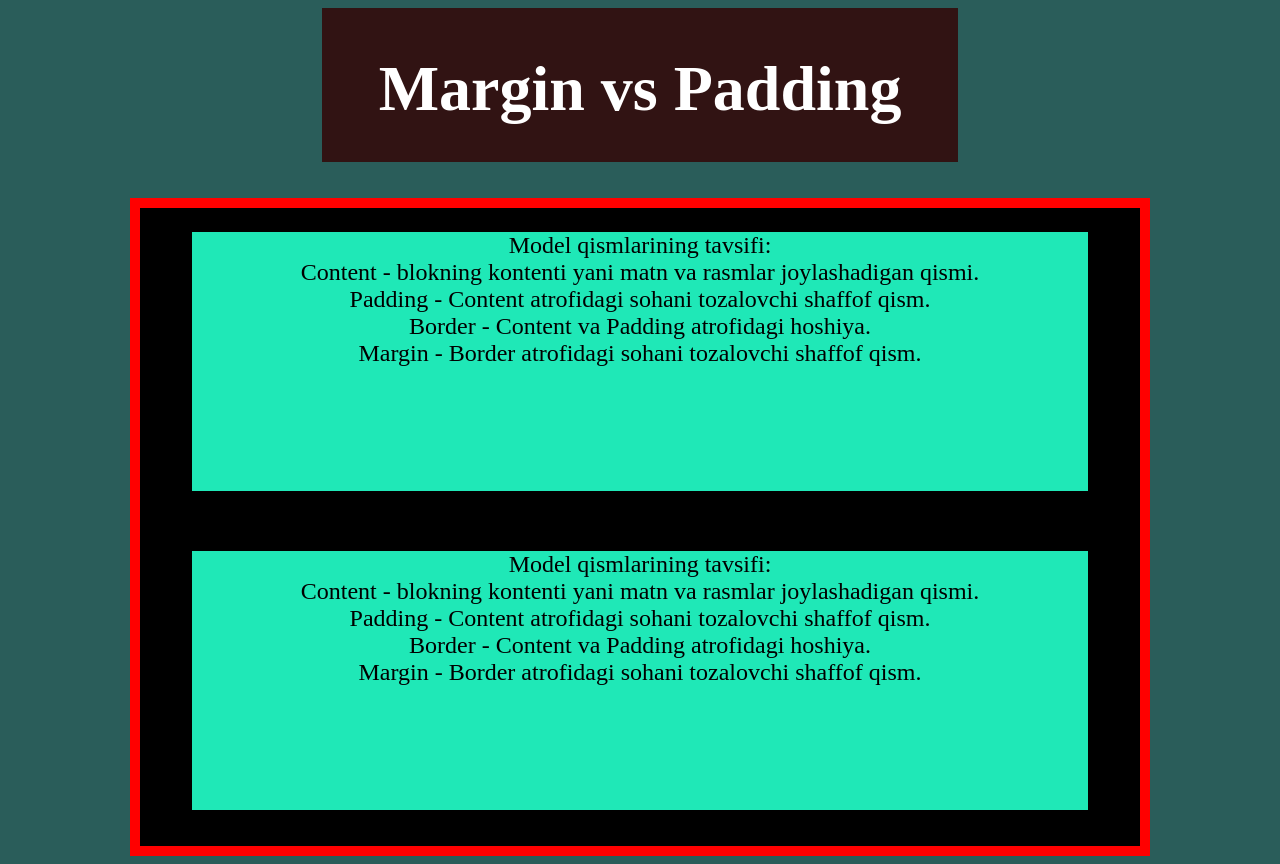
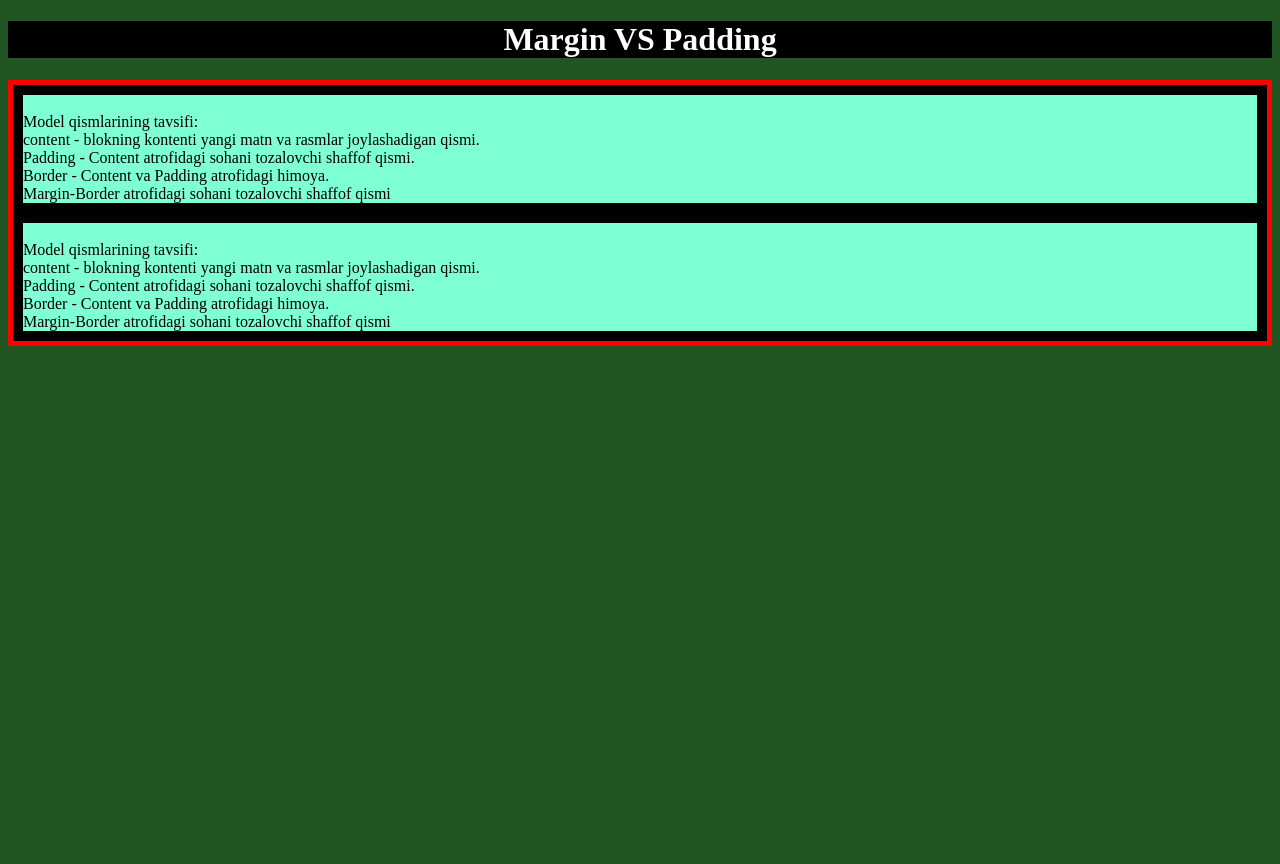
Before and after one commit to donik-713/2330test, a plain HTML site: page index.html in a window 1280 px wide. After the commit the page ends 800 px from the top, so only its background shows below. Drawn offline with Linux system fonts and the light colour scheme.

Commit message:
Add files via upload

```diff
--- a/index.html
+++ b/index.html
@@ -3,37 +3,42 @@
 <head>
     <meta charset="UTF-8">
     <meta name="viewport" content="width=device-width, initial-scale=1.0">
-    <title>Document</title>
+    <title>vs code</title>
     <link rel="stylesheet" href="style.css">
 </head>
-<body>
-    <h1 class="mmn" >Margin vs Padding</h1>
-    <br><br>
-   <div class="tre" >
-   <div class="ppo" >
-   <p>Model qismlarining tavsifi:
+<body class="body">
+    <h1 class="text">Margin VS Padding</h1>
+    <div class="text4">
+    <div class="text2">
+        <div class="text3">
             <br>
-   Content - blokning kontenti yani matn va rasmlar joylashadigan qismi.
+               Model qismlarining tavsifi:
             <br>
-  Padding - Content atrofidagi sohani tozalovchi shaffof qism.
+               content - blokning kontenti yangi matn va rasmlar joylashadigan qismi.
             <br>
-  Border - Content  va   Padding   atrofidagi hoshiya.
+               Padding - Content atrofidagi sohani tozalovchi shaffof qismi.
             <br>
-  Margin - Border atrofidagi sohani tozalovchi shaffof qism.
-  </p>
+               Border - Content va Padding atrofidagi himoya.
+            <br>
+               Margin-Border atrofidagi sohani tozalovchi shaffof qismi
+            <br>
         </div>
-   <br><br>
-   <div class="ppo" >
-    <p>Model qismlarining tavsifi:
+    </div>
+    <div class="text2">
+        <div class="text3">
         <br>
-    Content - blokning kontenti yani matn va rasmlar joylashadigan qismi.
+           Model qismlarining tavsifi:
         <br>
-   Padding - Content atrofidagi sohani tozalovchi shaffof qism.
+           content - blokning kontenti yangi matn va rasmlar joylashadigan qismi.
         <br>
-   Border - Content  va   Padding   atrofidagi hoshiya.
+           Padding - Content atrofidagi sohani tozalovchi shaffof qismi.
         <br>
-   Margin - Border atrofidagi sohani tozalovchi shaffof qism.
-   </p>
+           Border - Content va Padding atrofidagi himoya.
+        <br>
+           Margin-Border atrofidagi sohani tozalovchi shaffof qismi
+        <br>
+    </div>
+</div>
 </div>
 </body>
 </html>
--- a/style.css
+++ b/style.css
@@ -1,34 +1,24 @@
-body{
-    background-color: #2a5d5a;
+.body{
+    background-color: rgb(33, 85, 33);
+    color: white;
 }
-.mmn{
-    color:white ;
+.text{
+    color: white;
+    background-color: black;
+    border: 0px auto;
+    border-width: 50px;
     text-align: center;
-    background-color: #311313;
-    width: 636px;
-    height: 110px;
-    margin: 0 auto;
-    font-size:64px;
-    padding-top:44px ;
+    border-bottom: 50px;
 }
-.tre{
-    border: solid red 10px;
-    background-color: black;
-    width:1000px ;
-    height:638px;
-    margin:0 auto ;
-
+.text2{
+    border-color: red;
+    border: 10px solid black;
 }
-.ppo{
-    background-color: #1FE8B7;
-    width:
-    896px;
-    height:
-    259px;
-    text-align: center;
-    font-size: x-large;
-    margin: auto;
-    padding-top:0px ;
-
-
+.text3{
+    color: black;
+    background-color: aquamarine;
 }
+.text4{
+    background-color: 10px black;
+    border: 5px solid red;
+}
```
Lines whose indentation alone changed are shown as unchanged.
